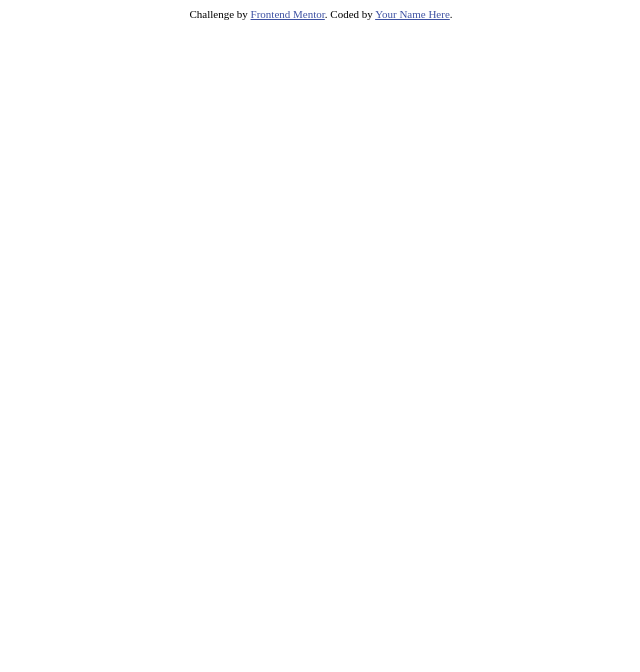
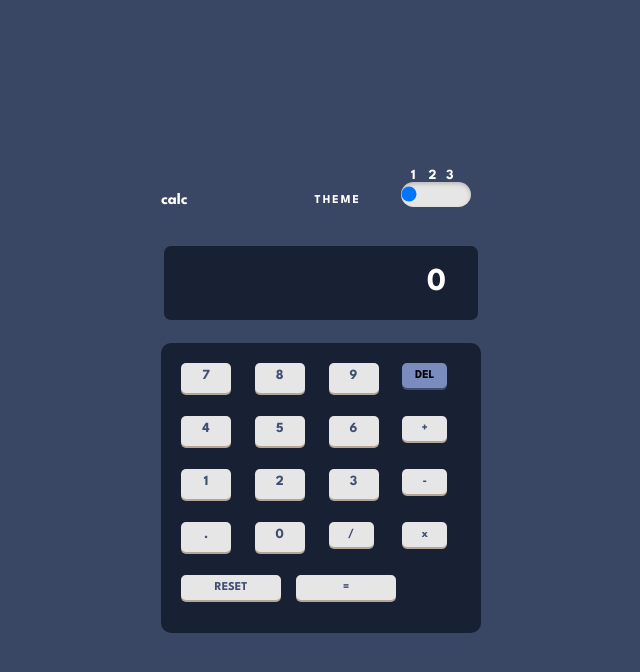
Before and after one commit to God55-lgtm/Calculator-app, a plain HTML site: page index.html in a window 1280 px wide. Shown: the whole page, without its empty margins (319-959 px from the left). Drawn offline with Linux system fonts and the light colour scheme.

Commit message:
Subiendo algo

```diff
--- a/index.html
+++ b/index.html
@@ -1,8 +1,10 @@
 <!DOCTYPE html>
 <html lang="en">
+
 <head>
   <meta charset="UTF-8">
-  <meta name="viewport" content="width=device-width, initial-scale=1.0"> <!-- displays site properly based on user's device -->
+  <meta name="viewport" content="width=device-width, initial-scale=1.0">
+  <!-- displays site properly based on user's device -->
 
   <link rel="icon" type="image/png" sizes="32x32" href="./images/favicon-32x32.png">
 
@@ -10,17 +12,76 @@
 
   <!-- Feel free to remove these styles or customise in your own stylesheet 👍 -->
   <style>
-    .attribution { font-size: 11px; text-align: center; }
-    .attribution a { color: hsl(228, 45%, 44%); }
+    .attribution {
+      font-size: 11px;
+      text-align: center;
+    }
+
+    .attribution a {
+      color: hsl(228, 45%, 44%);
+    }
   </style>
+  <link rel="stylesheet" href="./styles.css">
 </head>
+
 <body>
+  <div class="container-calc">
+    <div class="cambio-tema">
+      <h4>calc</h4>
+      <div class="tema">
+        <h4>THEME</h4>
+        <div class="numeros-tema">
+          <div class="numeros">
+            <p>1</p>
+            <p>2</p>
+            <p>3</p>
+          </div>
+          <input type="range" min="1" max="3" value="1" class="themeSelector" id="themeSlider">
+        </div>
+      </div>
+    </div>
+
+    <!-- Resultados -->
+    <div class="result-div">
+      <div class="result">
+        <p>0</p>
+      </div>
+    </div>
+
+    <!-- Numeros -->
+    <div class="numeros-operadores">
+      <div class="fila">
+        <div class="boton"><span>7</span></div>
+        <div class="boton"><span>8</span></div>
+        <div class="boton"><span>9</span></div>
+        <div class="button-delete"><span>DEL</span></div>
+      </div>
+      <div class="fila">
+        <div class="boton"><span>4</span></div>
+        <div class="boton"><span>5</span></div>
+        <div class="boton"><span>6</span></div>
+        <div class="button-suma"><span>+</span></div>
+      </div>
+      <div class="fila">
+        <div class="boton"><span>1</span></div>
+        <div class="boton"><span>2</span></div>
+        <div class="boton"><span>3</span></div>
+        <div class="button-resta"><span>-</span></div>
+      </div>
+      <div class="fila">
+        <div class="boton"><span>.</span></div>
+        <div class="boton"><span>0</span></div>
+        <div class="button-divi"><span>/</span></div>
+        <div class="button-mult"><span>x</span></div>
+      </div>
+      <div class="fila">
+        <button class="button-reset">RESET</button>
+        <button class="button-igual">=</button>
+      </div>
+    </div>
 
 
-
-  <div class="attribution">
-    Challenge by <a href="https://www.frontendmentor.io?ref=challenge" target="_blank">Frontend Mentor</a>.
-    Coded by <a href="#">Your Name Here</a>.
   </div>
 </body>
+
 </html>
--- /dev/null
+++ b/styles.css
@@ -0,0 +1,260 @@
+@font-face {
+    font-family: 'MyFont';
+    src: url(./assets/fonts/LeagueSpartan-VariableFont_wght.ttf) format('truetype');
+}
+
+* {
+    margin: 0;
+    padding: 0;
+    font-family: 'MyFont', sans-serif;
+
+}
+
+:root {
+    --primary-color: hsl(222, 26%, 31%);
+    --secondary-color: hsl(223, 31%, 20%);
+    --tertiary-color: hsl(224, 36%, 15%);
+    --text-color: hsl(0, 100%, 100%);
+    --key-background: hsl(0, 0%, 90%);
+    --key-color: hsl(224, 28%, 35%);
+    --key-blue-cyan: hsl(225, 34%, 61%);
+    --key-blue-shadow: hsl(185, 58%, 25%);
+    --key-shadows: hsl(28, 16%, 65%);
+    --key-shadow-delete: hsl(224, 28%, 35%);
+
+}
+
+body {
+    background-color: var(--primary-color);
+    overflow-x: hidden;
+    display: flex;
+    align-items: center;
+    justify-content: center;
+    min-height: 100vh;
+
+}
+
+.container-calc {
+    border-radius: 15px;
+    padding: 20px;
+    width: 320px;
+    gap: 2rem;
+}
+
+/* Seccion de cambiar el color de el tema y la palabra calc */
+.cambio-tema {
+    display: flex;
+    justify-content: space-between;
+    align-items: center;
+    flex-direction: row;
+    color: var(--text-color);
+    background-color: var(--primary-color);
+    box-shadow: none;
+
+}
+
+.tema {
+    display: flex;
+    align-items: center;
+    justify-content: center;
+    flex-direction: row;
+    gap: 10px;
+
+}
+
+.tema h4 {
+    font-size: 12px;
+    font-weight: bold;
+    margin-right: 30px;
+    letter-spacing: 2px;
+
+}
+
+
+
+.numeros-tema {
+    display: flex;
+    align-items: center;
+    justify-content: center;
+    flex-direction: column;
+    height: 40px;
+    color: var(--text-color);
+    font-size: 14px;
+    font-weight: bold;
+    margin-right: 10px;
+    letter-spacing: 2px;
+    margin-bottom: 25px;
+}
+
+.numeros {
+    display: flex;
+    width: 50px;
+    align-items: center;
+    color: var(--text-color);
+    font-size: 14px;
+    font-weight: bold;
+    justify-content: space-between;
+    letter-spacing: 2px;
+
+}
+
+.numeros p {
+    user-select: none;
+    display: flex;
+    align-items: center;
+    justify-content: space-between;
+    width: 15px;
+
+}
+
+
+/* Seccion de resultados */
+.result-div {
+    background-color: var(--tertiary-color);
+    height: 80px;
+    width: 100%;
+    border: solid var(--primary-color);
+    border-radius: 10px;
+    display: flex;
+    justify-content: flex-end;
+    align-items: center;
+    padding: 10px;
+    box-sizing: border-box;
+    /* box-shadow: inset 0px 4px 4px rgba(0, 0, 0, 0.25); */
+    margin-top: 10px;
+    overflow-x: auto;
+
+}
+
+.result p {
+    margin-right: 20px;
+    color: var(--text-color);
+    font-size: 32px;
+    font-weight: 700;
+    letter-spacing: 2px;
+    user-select: none;
+    white-space: nowrap;
+    font-family: 'MyFont', sans-serif;
+
+}
+
+/* Seccion de numeros y operadores  */
+
+.numeros-operadores{
+    display: grid;
+    grid-template-rows:repeat(5, 1fr);
+    gap: 15px;
+    background-color:var(--tertiary-color) ;
+    padding: 20px;
+    border-radius: 10px;
+    margin-top: 20px;
+    height: 250px;
+    font-size: 32px;
+}
+
+
+.fila {
+    display: grid;
+    grid-template-columns: repeat(4, 1fr);
+    gap: 15px;
+}
+
+
+.boton,
+.button-igual,
+.button-reset,
+.button-mult,
+.button-resta,
+.button-suma,
+.button-divi {
+    border: solid var(--);
+    width: 50px;
+    height: 30px;
+    border-radius: 5px;
+    background-color: var(--key-background);
+    color: var(--key-color);
+    justify-content: center;
+    align-items: center;
+    border-bottom: 1cap;
+    box-shadow: 0px 2px 0px 0px var(--key-shadows);
+    font-size: 32px;
+
+
+}
+
+.button-igual,
+.button-reset,
+.button-mult,
+.button-resta,
+.button-suma,
+.button-divi{
+    font-size: 12px;
+    font-weight: 700;
+    user-select: none;
+    display: flex;
+    align-items: center;
+    justify-content: center;
+    width: 45px;
+    height: 25px;
+    border-radius: 5px;
+}
+
+.boton:hover {
+    cursor: pointer;
+
+}
+
+.boton span {
+    font-size: 14px;
+    font-weight: 700;
+    user-select: none;
+    display: flex;
+    align-items: center;
+    justify-content: center;
+    margin-top: 6px;
+
+}
+
+.button-delete {
+    font-size: 12px;
+    font-weight: 700;
+    user-select: none;
+    display: flex;
+    align-items: center;
+    justify-content: center;
+    width: 45px;
+    height: 25px;
+    border-radius: 5px;
+    background-color: var(--key-blue-cyan);
+    border-bottom: 0cap;
+    box-shadow: 0px 2px 0px 0px var(--key-shadow-delete);
+
+}
+
+.button-delete:hover {
+    cursor: pointer;
+    background-color: var(--key-blue-shadow);
+    color: var(--text-color);
+}
+
+.button-reset,
+.button-igual {
+    width: 100px;
+    height: 25px;
+    border: solid var(--key-background);
+    border-radius: 5px;
+
+}
+
+/* Selector de tema  */
+.themeSelector {
+    -webkit-appearance: none;
+    width: 70px;
+    height: 25px;
+    background: var(--key-background);
+    border-radius: 15px;
+    position: relative;
+    outline: none;
+    box-shadow: inset 0px 2px 4px rgba(0, 0, 0, 0.2);
+    cursor: pointer;
+}
```
Also changed, not shown: assets/fonts/LeagueSpartan-VariableFont_wght.ttf (added), assets/fonts/OFL.txt (added), assets/fonts/README.txt (added), assets/fonts/static/LeagueSpartan-Black.ttf (added), assets/fonts/static/LeagueSpartan-Bold.ttf (added), assets/fonts/static/LeagueSpartan-ExtraBold.ttf (added), assets/fonts/static/LeagueSpartan-ExtraLight.ttf (added), assets/fonts/static/LeagueSpartan-Light.ttf (added), assets/fonts/static/LeagueSpartan-Medium.ttf (added), assets/fonts/static/LeagueSpartan-Regular.ttf (added), assets/fonts/static/LeagueSpartan-SemiBold.ttf (added), assets/fonts/static/LeagueSpartan-Thin.ttf (added).
